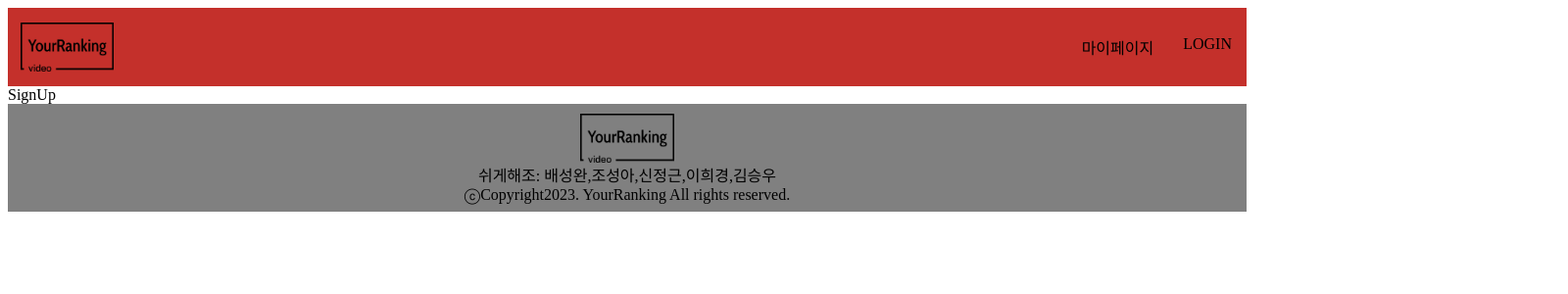
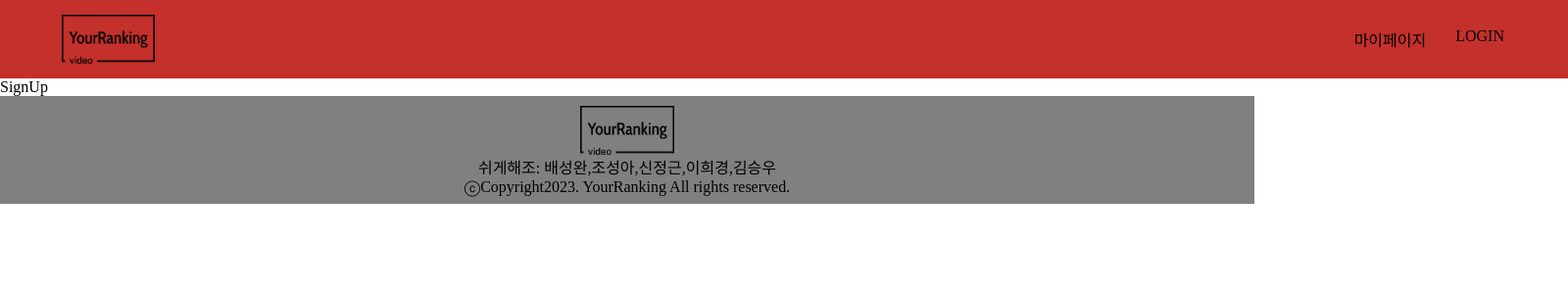
Before and after one commit to baesee0806/YourRankingVideo, a React (Create React App) app: page /signUp in a window 1280 px wide. Shown: the top 300 px of the page at 98% size, 1600 px wide, since content can reach past the window. Built offline with nearby package versions, Linux system fonts and the light colour scheme.

Commit message:
수정완료

```diff
--- a/public/index.html
+++ b/public/index.html
@@ -22,6 +22,11 @@
       Learn how to configure a non-root public URL by running `npm run build`.
     -->
     <title>React App</title>
+    <style>
+      body {
+        margin: 0px;
+      }
+    </style>
   </head>
   <body>
     <noscript>You need to enable JavaScript to run this app.</noscript>
--- a/src/layout/Footer.jsx
+++ b/src/layout/Footer.jsx
@@ -1,7 +1,7 @@
 import React from "react";
 import styled from "styled-components";
 
-const Footer = () => {
+function Footer() {
   return (
     <StyledFooter>
       <FtrContainer>
@@ -11,7 +11,7 @@ const Footer = () => {
       </FtrContainer>
     </StyledFooter>
   );
-};
+}
 
 export const Logo = styled.img`
   height: 50px;
@@ -21,16 +21,17 @@ export const StyledFooter = styled.div`
   height: 110px;
   width: 100%;
   display: flex;
-  margin-bottom: 20px;
+
   background-color: grey;
 `;
 
 export const FtrContainer = styled.div`
   margin-top: 10px;
-  width: 2000px;
+  width: 100%;
   display: flex;
   align-items: center;
   flex-direction: column;
+  padding-bottom: 2.5rem;
 `;
 
 export const Ftrtext = styled.div``;
--- a/src/layout/Header.jsx
+++ b/src/layout/Header.jsx
@@ -18,14 +18,14 @@ const Header = () => {
 
 export const StyledHeader = styled.div`
   height: 80px;
-  width: 100%;
+  width: 1600px;
   display: flex;
   justify-content: center;
   background-color: #c4302b;
 `;
 
 export const HeaderContainer = styled.div`
-  width: 1400px;
+  width: 1500px;
   display: flex;
   justify-content: space-between;
   align-items: center;
```
